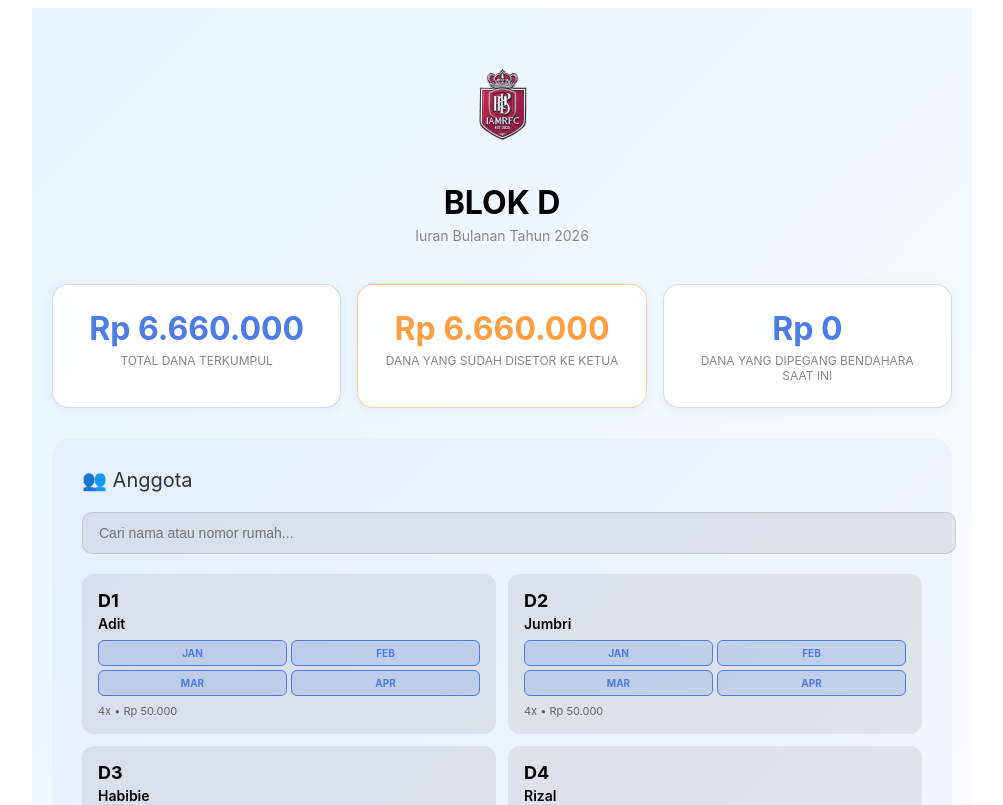
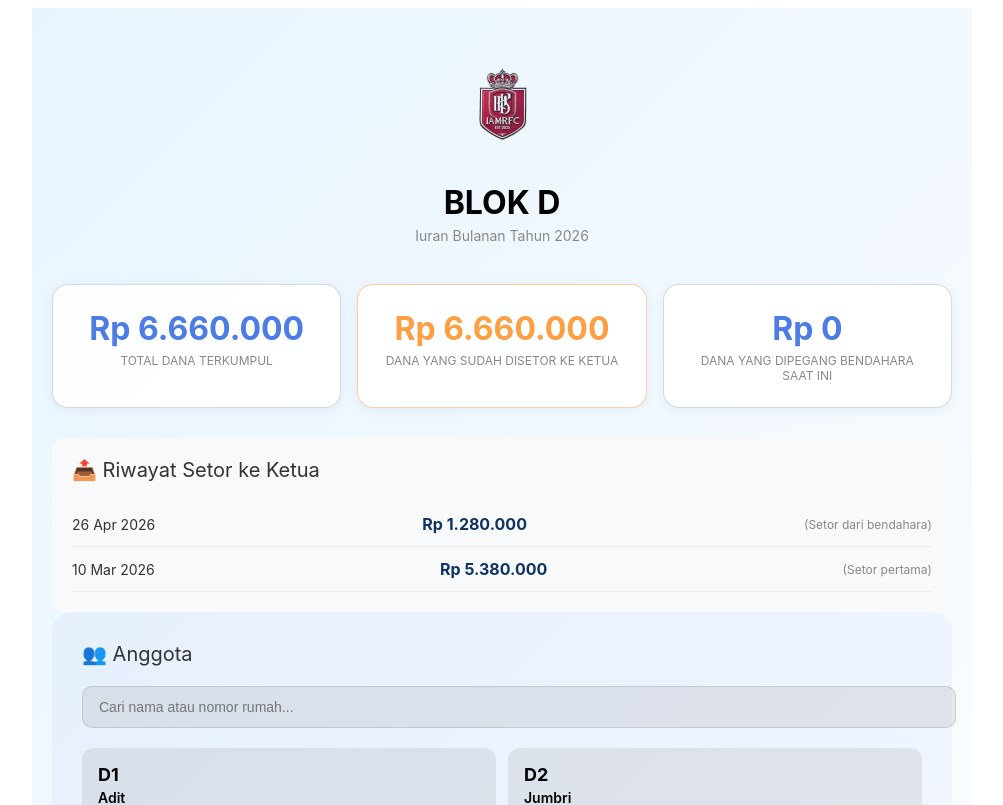
Before and after one commit to aloyb/blokd-app, a Next.js app in the folder blokd-app/: page / in a window 1280 px wide. Shown: the top 805 px of the page, without its empty margins (138-1141 px from the left). Built offline with nearby package versions, Linux system fonts and the light colour scheme.

Commit message:
Add setor history tracking

```diff
--- a/blokd-app/data.json
+++ b/blokd-app/data.json
@@ -903,5 +903,17 @@
   ],
   "totalPeriods": 12,
   "bendahara": 0,
-  "setorKeKetua": 6660000
+  "setorKeKetua": 6660000,
+  "setorHistory": [
+    {
+      "date": "2026-03-10",
+      "amount": 5380000,
+      "note": "Setor pertama"
+    },
+    {
+      "date": "2026-04-26",
+      "amount": 1280000,
+      "note": "Setor dari bendahara"
+    }
+  ]
 }
--- a/blokd-app/pages/api/stats.js
+++ b/blokd-app/pages/api/stats.js
@@ -33,6 +33,7 @@ export default function handler(req, res) {
   const totalExpected = 45 * 50000 * 12;
   const setorKeKetua = data.setorKeKetua || 0;
   const bendahara = data.bendahara || 0;
+  const setorHistory = data.setorHistory || [];
 
   res.status(200).json({
     totalMembers,
@@ -41,6 +42,7 @@ export default function handler(req, res) {
     totalArrears: totalExpected - totalPaid,
     bendahara,
     setorKeKetua,
+    setorHistory,
     collectedPercent: totalExpected > 0 ? ((totalPaid / totalExpected) * 100).toFixed(1) : 0
   });
 }
--- a/blokd-app/pages/index.js
+++ b/blokd-app/pages/index.js
@@ -102,6 +102,22 @@ export default function Home() {
         </div>
       </div>
 
+      {/* Setor History */}
+      {stats?.setorHistory && stats.setorHistory.length > 0 && (
+        <div style={styles.historySection}>
+          <div style={styles.sectionTitle}>📤 Riwayat Setor ke Ketua</div>
+          {stats.setorHistory.slice().reverse().map((item, idx) => (
+            <div key={idx} style={styles.historyItem}>
+              <span style={styles.historyDate}>
+                {new Date(item.date).toLocaleDateString('id-ID', { day: 'numeric', month: 'short', year: 'numeric' })}
+              </span>
+              <span style={styles.historyAmount}>{formatCurrency(item.amount)}</span>
+              {item.note && <span style={styles.historyNote}>({item.note})</span>}
+            </div>
+          ))}
+        </div>
+      )}
+
       <div style={styles.membersSection}>
         <div style={styles.sectionTitle}>👥 Anggota</div>
         <div style={styles.searchBox}>
@@ -183,5 +199,10 @@ const styles = {
   pagination: { display: 'flex', justifyContent: 'center', alignItems: 'center', gap: '12px', marginTop: '20px', padding: '16px 0' },
   paginationButton: { background: 'rgba(128,128,128,0.25)', border: '1px solid rgba(128,128,128,0.3)', color: '#333', padding: '8px 16px', borderRadius: '8px', cursor: 'pointer', fontSize: '14px' },
   pageInfo: { color: '#888', fontSize: '14px' },
+  historySection: { marginTop: '30px', padding: '20px', background: '#f8f9fa', borderRadius: '12px' },
+  historyItem: { display: 'flex', justifyContent: 'space-between', alignItems: 'center', padding: '12px 0', borderBottom: '1px solid #eee' },
+  historyDate: { color: '#333', fontSize: '14px' },
+  historyAmount: { color: '#0f3460', fontWeight: 'bold', fontSize: '16px' },
+  historyNote: { color: '#888', fontSize: '12px', marginLeft: '10px' },
   footer: { textAlign: 'center', padding: '30px', color: '#555', fontSize: '12px' },
 };
```
